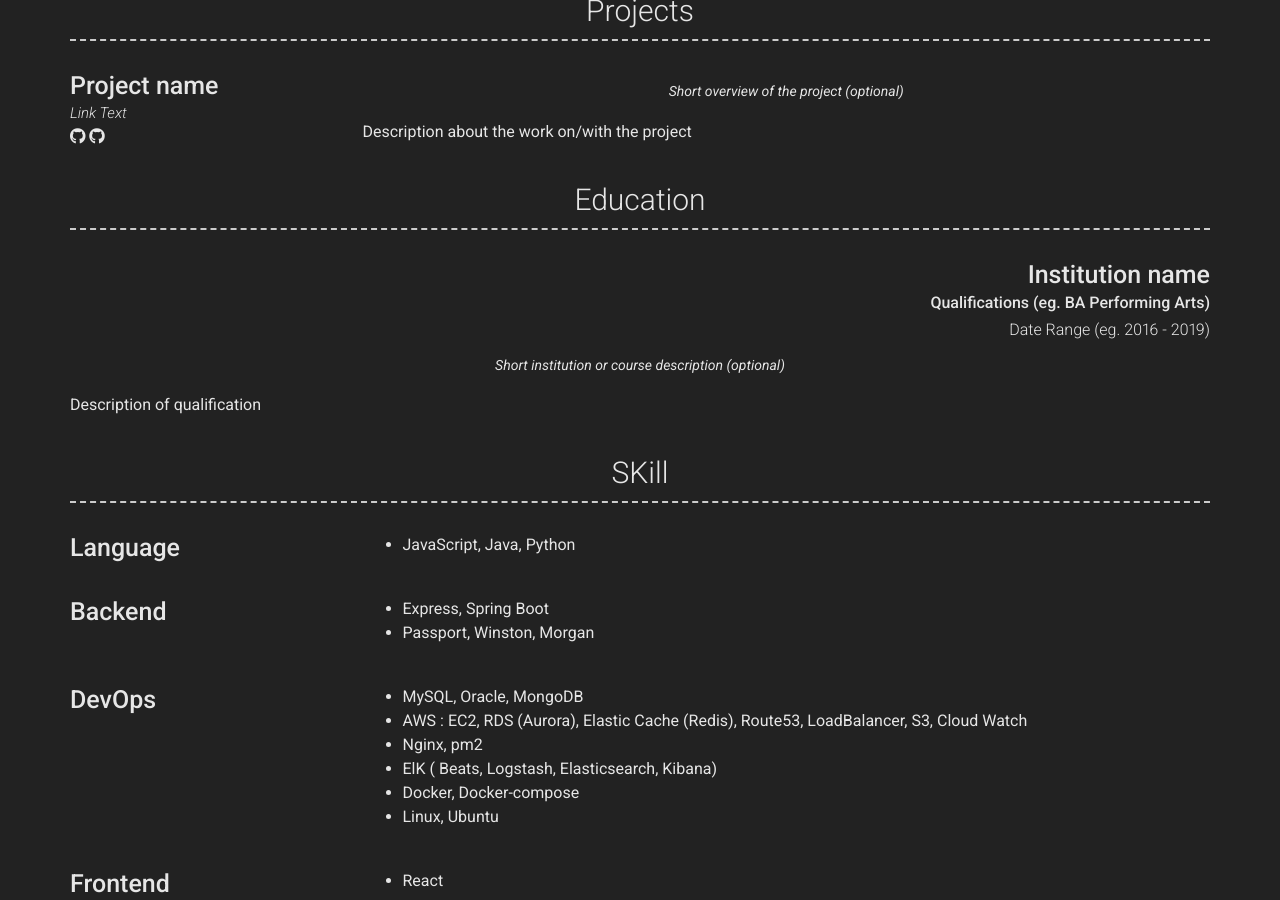
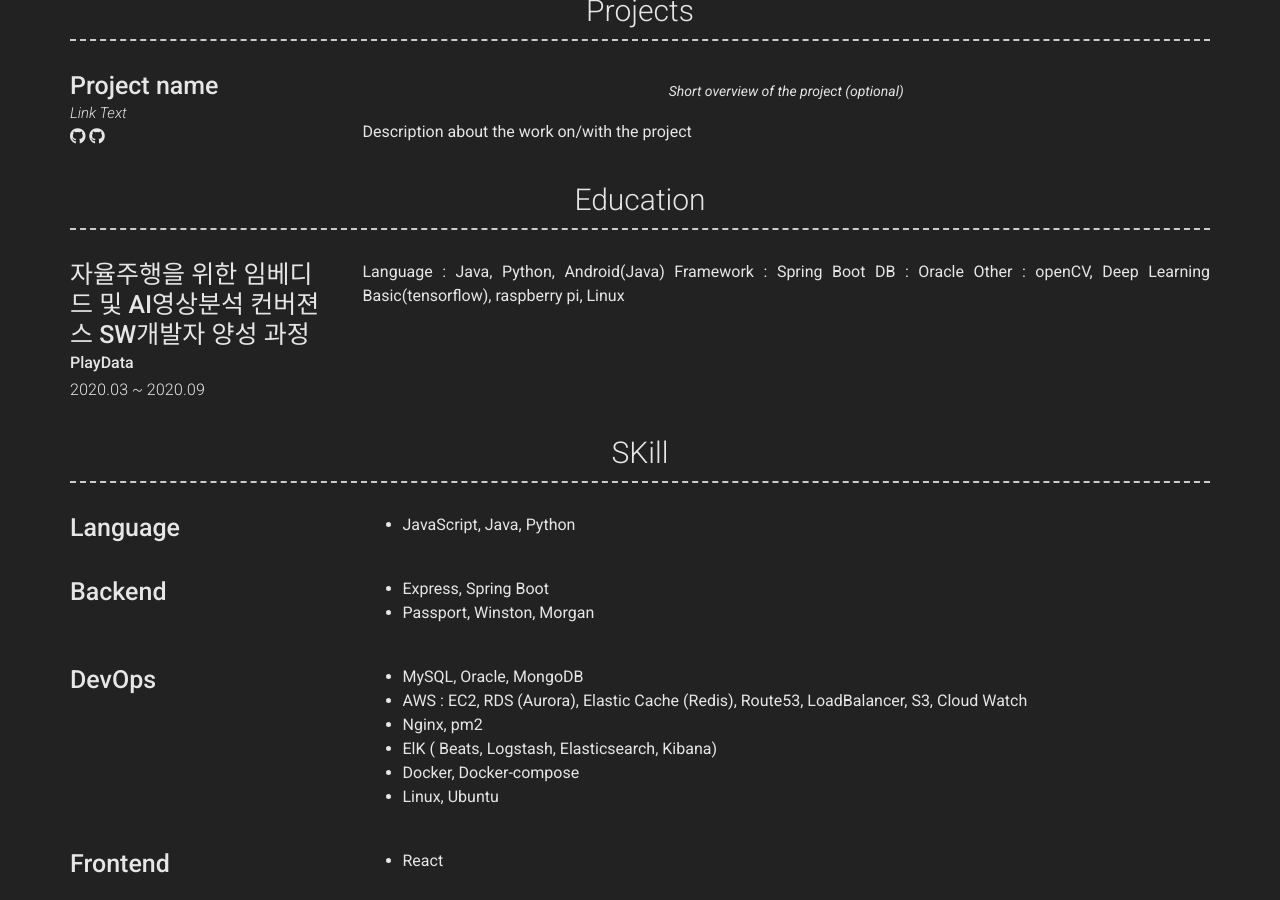
Before and after one commit to gwon713/gwon713.github.io, a Jekyll site: the page built from index.md, in a window 1280 px wide and 900 px high, scrolled down 1029 px. Built offline with Jekyll 4.4.1, drawn with Linux system fonts in a browser that asks for light colours; nearby versions of some CDN libraries.

Commit message:
Update _config.yml

```diff
--- a/_config.yml
+++ b/_config.yml
@@ -104,14 +104,15 @@ content:
   - title: Education
     layout: list
     content:
-      - layout: top-right
-        title: Institution name
-        sub_title: Qualifications (eg. BA Performing Arts)
-        caption: Date Range (eg. 2016 - 2019)
-        quote: >
-          Short institution or course description (optional)
+      - layout: left
+        title: 자율주행을 위한 임베디드 및 AI영상분석 컨버젼스 SW개발자 양성 과정
+        sub_title: PlayData
+        caption: 2020.03 ~ 2020.09
         description: | # this will include new lines to allow paragraphs
-          Description of qualification
+          Language : Java, Python, Android(Java)
+          Framework : Spring Boot
+          DB : Oracle
+          Other : openCV, Deep Learning Basic(tensorflow), raspberry pi, Linux
   - title: SKill
     layout: list
     content:
```
